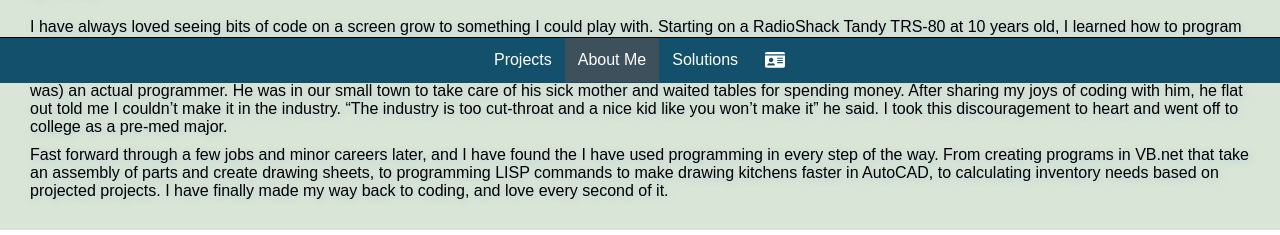
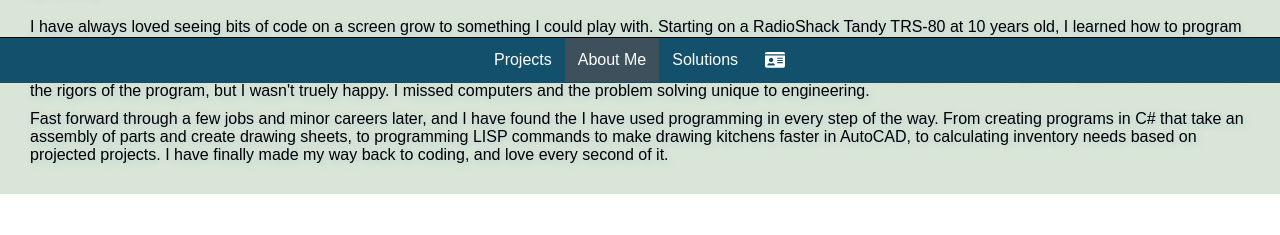
Before and after one commit to JRForman/portfolio2.0, a React (Create React App) app: page /AboutMe in a window 1280 px wide. Shown: the part 717-952 px from the top of the page. Built offline with nearby package versions, Linux system fonts and the light colour scheme.

Commit message:
About me update.

```diff
--- a/src/components/AboutMe/AboutMe.js
+++ b/src/components/AboutMe/AboutMe.js
@@ -34,23 +34,18 @@ class AboutMe extends Component {
 						</p>
 
 						<p>
-							My path forward was pushed to the side at 17 by
-							listening to the wrong person. I was waiting tables
-							to save money for college when I started working
-							with (what I thought was) an actual programmer. He
-							was in our small town to take care of his sick
-							mother and waited tables for spending money. After
-							sharing my joys of coding with him, he flat out told
-							me I couldn’t make it in the industry. “The industry
-							is too cut-throat and a nice kid like you won’t make
-							it” he said. I took this discouragement to heart and
-							went off to college as a pre-med major.
+							While waiting tables to earn money for college, I
+							was pushed to pursue a pre-med track. Off to college
+							I went as an "undecided, pre-med major." I enjoyed
+							the sciences and the rigors of the program, but I
+							wasn't truely happy. I missed computers and the
+							problem solving unique to engineering.
 						</p>
 						<p>
 							Fast forward through a few jobs and minor careers
 							later, and I have found the I have used programming
 							in every step of the way. From creating programs in
-							VB.net that take an assembly of parts and create
+							C# that take an assembly of parts and create
 							drawing sheets, to programming LISP commands to make
 							drawing kitchens faster in AutoCAD, to calculating
 							inventory needs based on projected projects. I have
--- a/src/components/Card/Card.js
+++ b/src/components/Card/Card.js
@@ -64,7 +64,7 @@ class Card extends Component {
 						X
 					</button>
 					<h2> {this.props.name} </h2>
-					<pl>
+					<ul>
 						{techs.map(tech => (
 							<li
 								className={classes.techTags}
@@ -73,7 +73,7 @@ class Card extends Component {
 								{tech}
 							</li>
 						))}
-					</pl>
+					</ul>
 					<div className={classes.description}>
 						<p>{this.props.description}</p>
 					</div>
```
